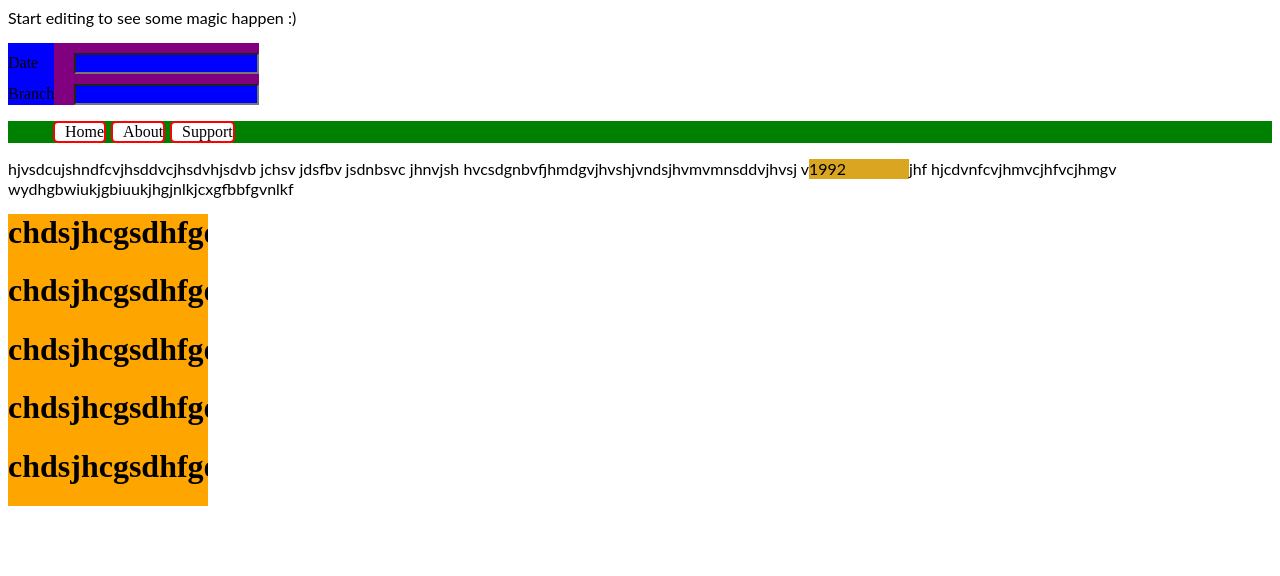
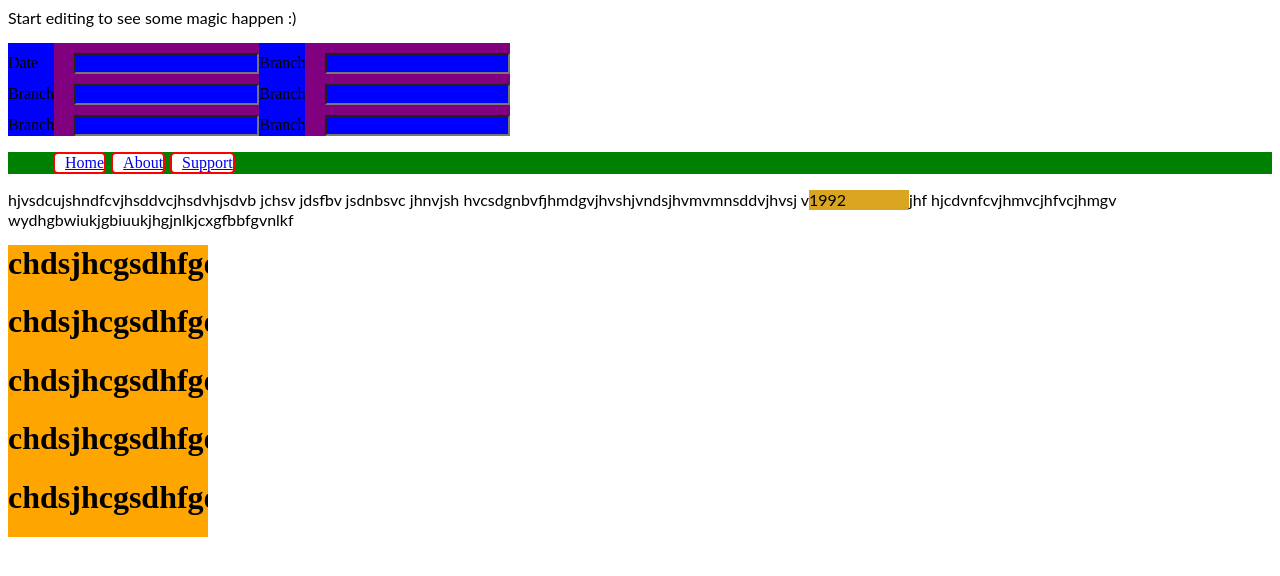
Before and after one commit to Prashanththouta/angular-DynamicTreeViewMenu, an Angular app: page / in a window 1280 px wide. Shown: the top 576 px of the page. Built offline with nearby package versions, Linux system fonts and the light colour scheme.

Commit message:
2 files modified

```diff
--- a/src/app/app.component.css
+++ b/src/app/app.component.css
@@ -62,9 +62,13 @@ p span {
   margin-top: 0px;
   width: 200px;
   background-color: orange;
-  overflow-x: scroll;
+  overflow: auto;
 }
 
 h1 {
   margin-top: 0px;
 }
+
+.floatclass {
+  float: left
+}
--- a/src/app/app.component.html
+++ b/src/app/app.component.html
@@ -4,6 +4,7 @@
 </p>
 
 <div class="container">
+  <div class="floatclass">
   <div class="row">
   <label class="rowCell" for="date">Date</label>
   <input class="rowCell" type="text" id="date"> <br>
@@ -12,13 +13,32 @@
   <label class="rowCell" for="branch">Branch</label>
   <input class="rowCell" type="text" id="branch">
   </div>
+    <div class="row">
+  <label class="rowCell" for="branch">Branch</label>
+  <input class="rowCell" type="text" id="branch">
+  </div>
+  </div>
+  <div class="floatclass">
+    <div class="row">
+  <label class="rowCell" for="branch">Branch</label>
+  <input class="rowCell" type="text" id="branch">
+  </div>
+    <div class="row">
+  <label class="rowCell" for="branch">Branch</label>
+  <input class="rowCell" type="text" id="branch">
+  </div>
+    <div class="row">
+  <label class="rowCell" for="branch">Branch</label>
+  <input class="rowCell" type="text" id="branch">
+  </div>
+  </div>
 </div>
 
 <div id="menu">
   <ul>
-    <li><a>Home</a></li>
-    <li><a>About</a></li>
-    <li><a>Support</a></li>
+    <li><a href="#">Home</a></li>
+    <li><a href="#">About</a></li>
+    <li><a href="#">Support</a></li>
   </ul>
 </div>
 
```
